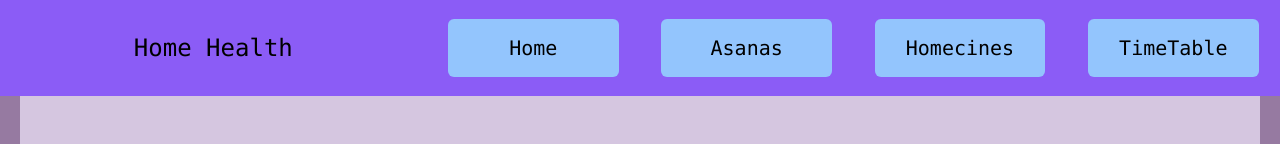
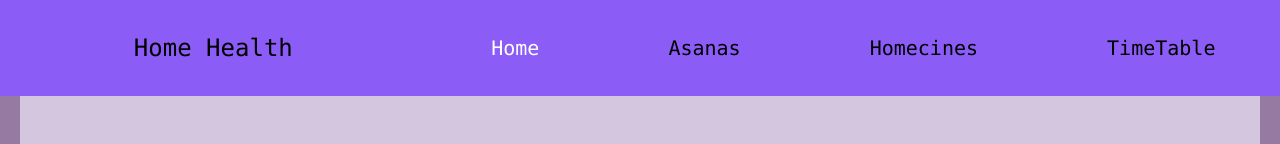
Before and after one commit to vikas-singh-7/FitnessWebsite, a React (Vite) app: page / in a window 1280 px wide. Shown: the top 144 px of the page. Built offline with nearby package versions, Linux system fonts and the light colour scheme; grey boxes are pictures that could not be loaded.

Commit message:
NavLinkDone

```diff
--- a/src/components/Navbar.jsx
+++ b/src/components/Navbar.jsx
@@ -69,7 +69,11 @@ const Navbar = () => {
           return (
             <NavLink
               to={item.link}
-              className="bg-blue-300 rounded-md flex items-center justify-center h-[60%] w-[20%] hover:bg-blue-200 transition-all duration-100 ease-in-out"
+              className={({ isActive }) => {
+                return `  ${
+                  isActive && "text-white"
+                } flex items-center justify-center  hover:text-white transition-all duration-100 ease-in-out`;
+              }}
               key={index}
             >
               <span className="font-mono text-xl font-[500]">{item.name}</span>
@@ -84,3 +88,5 @@ const Navbar = () => {
 export default Navbar;
 
 // ohhh okay okay now its start to make sense , so we store the prev scroll pos so that when we scroll up or down , lets say we are bottom and now prev scroll is larger lets say 10 and we scroll up now currentscroll changes it gets 9 lets say , now 9 is less then 10 and now we say that of currentscroll<prev navbar should bhi visible , (prev>curresntpos) return true if visible is true then navbar will be displayed and if we scroll down the prev scroll was lets say 5 and we scroll down and now currntscroll become 7 now the condition prev>current became false and it return false thats why visible gets false and navbar get hided....
+
+// so , when we use navlink and we want to use its isActive param we do like classname = {({isActive}=>{return(`classes ${isActive&&"text-green"}`)})}
```
